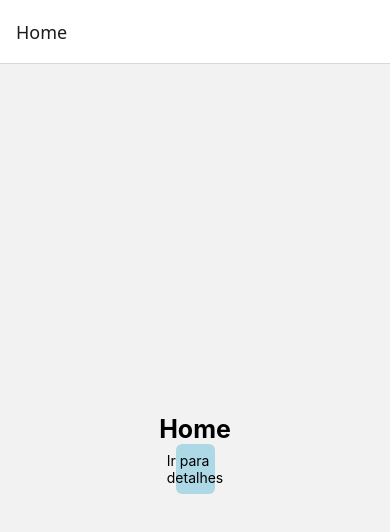
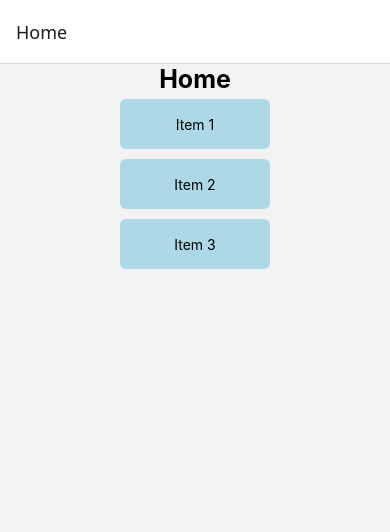
Before and after one commit to PauloPupim0/Estudos-ReactNative, a React Native app: screen /Home in a window 390 px wide. Shown: the top 532 px of the page. Built offline with nearby package versions, Linux system fonts and the light colour scheme.

Commit message:
Adição de utilização de dados criados em outra página

```diff
--- a/src/routes.js
+++ b/src/routes.js
@@ -7,7 +7,9 @@ const Stack = createNativeStackNavigator();
 
 export default function StackRoutes() {
     return(
-        <Stack.Navigator>
+        <Stack.Navigator
+            //screenOptions={{headerShown: false}} //para tirar o cabeçalho de cima da tela
+        >
             <Stack.Screen name="Home" component={HomeScreen}/>
             <Stack.Screen name="Detalhes" component={DetailScreen}/>
         </Stack.Navigator>
--- a/src/screens/DetailScreen.js
+++ b/src/screens/DetailScreen.js
@@ -1,40 +1,42 @@
+import React from 'react';
 import {View, Text, TouchableOpacity, StyleSheet} from 'react-native';
 import { createNativeStackNavigator } from '@react-navigation/native-stack';
 
-export default function DetailScreen({ navigation }) {
+
+export default function DetailScreen({ route, navigation }) {
+
+    const { dados } = route.params;
+    /*
+    const dados = route.params.dados; faz a mesma coisa q o de cima, porem se eu fosse passar mais coisas eu teria q fzr uma linha para cada,
+    ex:
+        const dados = route.params.dados;
+        const usuario = route.params.usuario;
+        const token = route.params.token;
+
+    fazendo com o de cima ficaria assim:
+        const { dados, usuario, token } = route.params;
+    */
+
+    React.useLayoutEffect(() => {
+        navigation.setOptions({
+            title: dados?.nome || 'Detalhes', // "?" serve para caso n exista o dado, ele nao dar erro e imprimiria o "Detalhes"
+        });
+    }, [navigation, dados]);
+
     return(
         <View style={styles.container}>
-            <Text style={styles.titulo}>Detalhes</Text>
-            <TouchableOpacity
-                style={styles.botao}
-                onPress={() => navigation.goBack()}>
-                <Text>Voltar para Home</Text>
-            </TouchableOpacity>
+            <Text>Descrição: {dados.descricao}</Text>
+            <Text>Preço: {dados.preco}</Text>
         </View>
-    )
+    );
 }
 const styles = StyleSheet.create({
         container: {
             flex: 1,
-            justifyContent: 'center',
             alignItems: 'center',
         },
         titulo: {
             fontSize: 25,
             fontWeight: 'bold',
         },
-        botao: {
-            width: '30%',
-            height: 50,
-            justifyContent: 'center',
-            alignItems: 'center',
-        },
-        botao: {
-            width: '10%',
-            height: 50,
-            justifyContent: 'center',
-            alignItems: 'center',
-            backgroundColor: 'lightblue',
-            borderRadius: 6,
-        },
-})
+});
--- a/src/screens/HomeScreen.js
+++ b/src/screens/HomeScreen.js
@@ -1,30 +1,46 @@
-import {View, Text, TouchableOpacity, StyleSheet} from 'react-native';
+import { View, Text, TouchableOpacity, StyleSheet, FlatList } from 'react-native';
 import { createNativeStackNavigator } from '@react-navigation/native-stack';
 
 export default function HomeScreen({ navigation }) {
+
+    const dados = [
+        {id: 1, nome: 'Item 1', descricao: 'Descricao 1', preco: 10},
+        {id: 2, nome: 'Item 2', descricao: 'Descricao 2', preco: 20},
+        {id: 3, nome: 'Item 3', descricao: 'Descricao 3', preco: 30},
+    ];
+
+    const renderizador = ({item}) => (
+        <View style={styles.itemLista}>{/*                                                                          destino        objeto                                                                             */}
+            <TouchableOpacity style={styles.botaoItems} onPress={() => navigation.navigate('Detalhes', {dados: item})}><Text>{item.nome}</Text></TouchableOpacity>
+        </View>
+    )
     return(
         <View style={styles.container}>
             <Text style={styles.titulo}>Home</Text>
-            <TouchableOpacity
-                style={styles.botao}
-                onPress={() => navigation.navigate('Detalhes')}>
-                <Text style={styles.textoBotao}>Ir para detalhes</Text>
-            </TouchableOpacity>
+            <View style={styles.secaoLista}>
+                <FlatList data={dados} renderItem={renderizador} keyExtractor={item => item.id}/>
+            </View>
         </View>
     )
 }
 const styles = StyleSheet.create({
         container: {
             flex: 1,
-            justifyContent: 'center',
             alignItems: 'center',
         },
         titulo: {
             fontSize: 25,
             fontWeight: 'bold',
         },
-        botao: {
-            width: '10%',
+        secaoLista: {
+            height: '50%',
+            justifyContent: 'space-between',
+        },
+        itemLista: {
+            marginVertical: 5,
+        },
+        botaoItems:{
+            width: 150,
             height: 50,
             justifyContent: 'center',
             alignItems: 'center',
```
